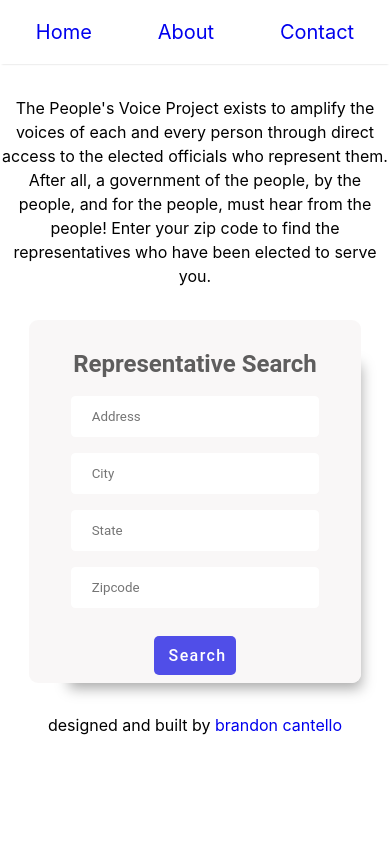
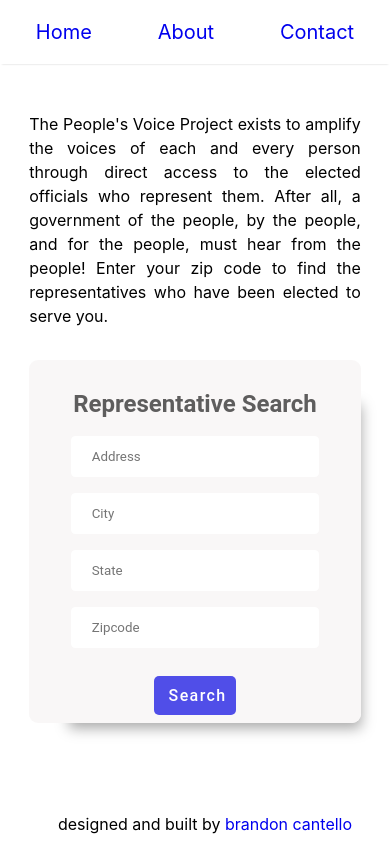
Before and after one commit to bcantello/peoples_voice_project, a React (Create React App) app: page /home in a window 390 px wide. Built offline with nearby package versions, Linux system fonts and the light colour scheme.

Commit message:
updates CSS for tablet

```diff
--- a/src/App.css
+++ b/src/App.css
@@ -1,38 +1,10 @@
-.App {
+body, html {
   text-align: center;
+  height: 100%;
+  display: flex;
+  flex-direction: column;
 }
 
-.App-logo {
-  height: 40vmin;
-  pointer-events: none;
+.content {
+  flex: 1 0 auto;
 }
-
-@media (prefers-reduced-motion: no-preference) {
-  .App-logo {
-    animation: App-logo-spin infinite 20s linear;
-  }
-}
-
-.App-header {
-  background-color: #282c34;
-  min-height: 100vh;
-  display: flex;
-  flex-direction: column;
-  align-items: center;
-  justify-content: center;
-  font-size: calc(10px + 2vmin);
-  color: white;
-}
-
-.App-link {
-  color: #61dafb;
-}
-
-@keyframes App-logo-spin {
-  from {
-    transform: rotate(0deg);
-  }
-  to {
-    transform: rotate(360deg);
-  }
-}
--- a/src/App.js
+++ b/src/App.js
@@ -19,7 +19,9 @@ function App() {
 
   return (
     <div className="App">
+        <body>
         <Header/>
+        <div className={'content'}>
             <UniversalContext.Provider value={
                 {
                     handleZipcodeSubmit,
@@ -29,7 +31,9 @@ function App() {
             }>
                 <Main/>
             </UniversalContext.Provider>
+        </div>
         <Footer/>
+        </body>
     </div>
   );
 }
--- a/src/components/home/home.css
+++ b/src/components/home/home.css
@@ -1,5 +1,7 @@
 .home-intro {
+    width: 85%;
     max-width: 1000px;
     margin: 2em auto;
     line-height: 1.5em;
+    text-align: justify;
 }
--- a/src/components/navigation/footer.js
+++ b/src/components/navigation/footer.js
@@ -2,9 +2,9 @@ import React from "react";
 
 export default function Footer() {
 	return (
-		<div className={'footer'}>designed and built by <a href={'https://www.brandoncantello.com'}
+		<footer className={'footer'}>designed and built by <a href={'https://www.brandoncantello.com'}
 			target="_blank"
 			rel="nofollow noopener noreferrer">brandon cantello</a>
-		</div>
+		</footer>
 	);
 }
--- a/src/components/navigation/navigation.css
+++ b/src/components/navigation/navigation.css
@@ -10,6 +10,15 @@ nav div {
     font-size: 1.25em;
 }
 
+.footer {
+    margin: 10px;
+    flex-shrink: 0;
+    bottom: 0;
+    position: fixed;
+    width: 100%;
+    text-align: center;
+}
+
 .footer a {
     text-decoration: none;
 }
```
Lines whose indentation alone changed are shown as unchanged.
